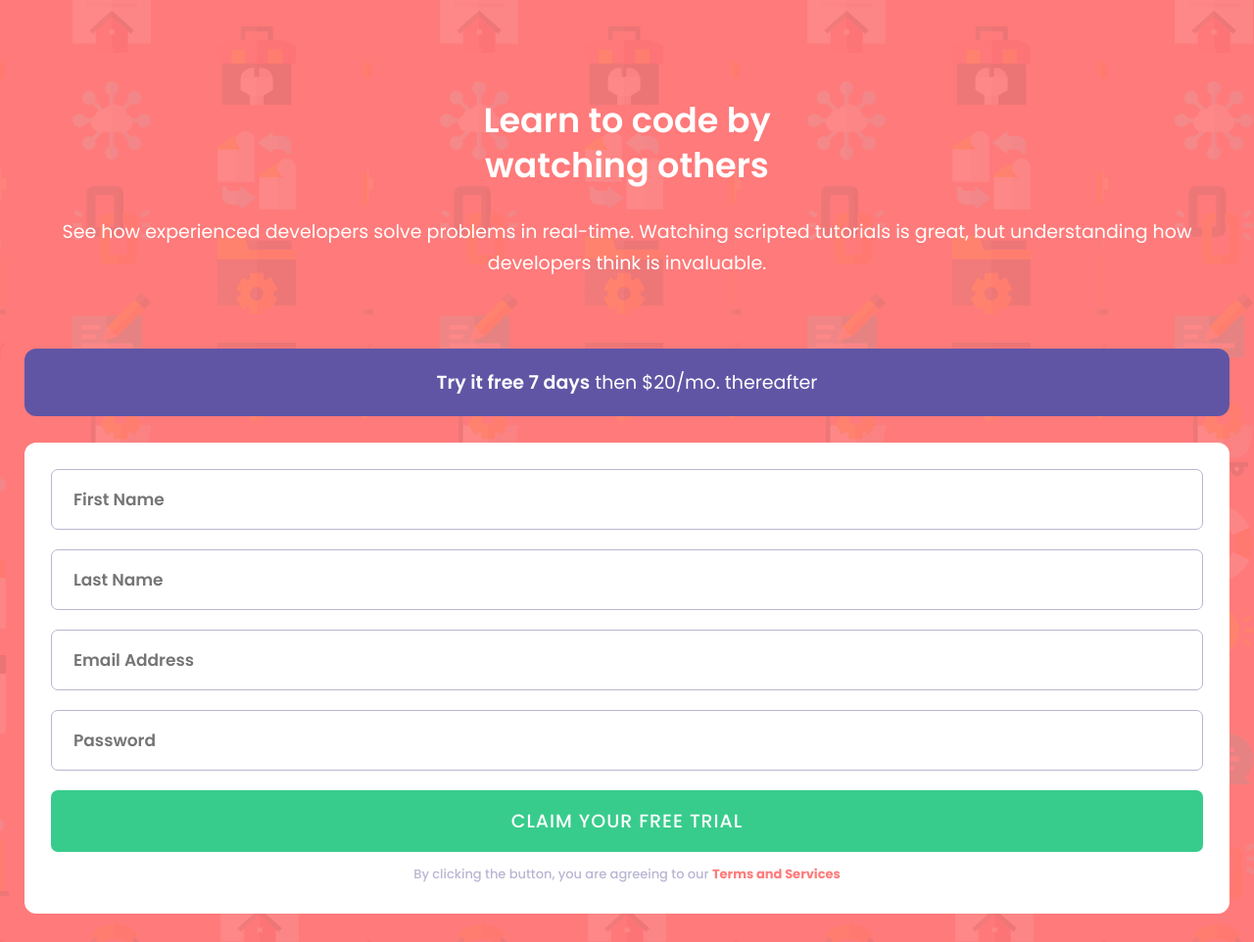
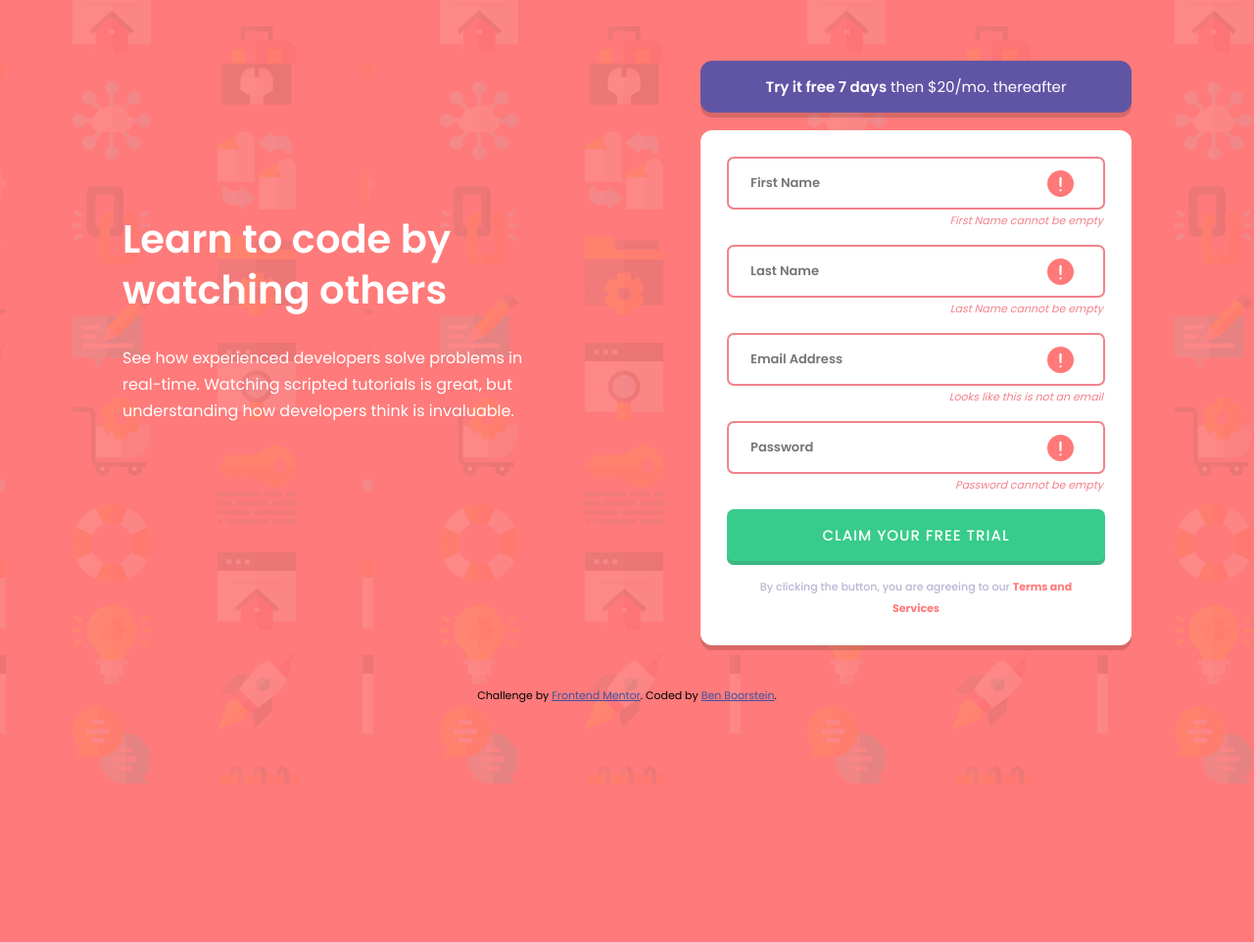
Before and after one commit to benboorstein/FEM-project---intro-component-with-signup-form-master, a plain HTML site: page index.html in a window 1280 px wide. Shown: the top 962 px of the page at 98% size. After the commit the page ends 800 px from the top, so only its background shows below. Drawn offline with Linux system fonts and the light colour scheme.

Commit message:
html and css changes...

```diff
--- a/assets/css/style.css
+++ b/assets/css/style.css
@@ -3,14 +3,15 @@
 That way, you can intuitively pick the right one for any context."
 */
 
-/* For this FEM project, I have not yet made it work fully with the "tab test" (for accessibility). */
+/* For device widths: https://viewportsizer.com/devices/. */
 
+/* Remember "tab test" for accessibility. */
 
 /************************************************************
 ********** For Mobile/Narrow Viewport **********
 ************************************************************/
 
-/* Remember I worked with FEM's mobile demo at zoom bbbbbbbbbbbbbbbbbb. */
+/* Remember I worked with FEM's mobile demo at zoom [N/A this time]. */
 
 /* Always use this, as Brian Holt advises. It makes the size ("width", for example) of every element equal to the element's content + its padding + its border, and not inclusive of margin of course. */
 * {
@@ -26,8 +27,8 @@ body {
     font-family: 'Poppins', sans-serif;
     padding: 100px 25px 0 25px; /* Using 25px padding here instead of "width: [some percentage]", or something like it, on <main>. Remember padding doesn't always "expand outwards"; most of the time it actually eats into the space of its child, as is the case here. */
     background:
-        hsl(0, 100%, 74%)
         url("../../assets/img/bg-intro-mobile.png")
+            hsl(0, 100%, 74%)
             repeat
             scroll;
 }
@@ -80,6 +81,13 @@ main
     border-radius: 12px;
 }
 
+.try-it-pitch, .form-parent {
+    box-shadow:
+        /* bottom: */
+            0px 10px 0px 0px rgba(0, 0, 0, 0.15);
+            /* offset-x | offset-y | blur-radius | spread-radius | color */
+}
+
 .form-input {
     width: 100%;
     font-family: 'Poppins', sans-serif;
@@ -90,6 +98,46 @@ main
     padding: 17px 0 17px 22px;
     margin-bottom: 20px;
 }
+
+/*******************************************************************************************************/
+/*******************************************************************************************************/
+/*******************************************************************************************************/
+
+
+/******************* LEFT OFF HERE ********************/
+
+.form-input:invalid {
+    border: 2px solid #f1828d;
+    background:
+        url("../../assets/img/icon-error.svg")
+            no-repeat
+            scroll
+            325px center / 27px 27px; /* x-axis y-axis / width height */
+}
+
+input + p {
+    font-size: 11px;
+    font-style: italic;
+    color: #f1828d;
+    text-align: right;
+    margin: -17px 2px 16px 0;
+}
+
+
+/*******************************************************************************************************/
+/*******************************************************************************************************/
+/*******************************************************************************************************/
+
+
+
+
+
+
+
+
+
+
+
 
 .free-trial-btn {
     width: 100%;
@@ -103,13 +151,26 @@ main
     color: white;
     padding: 17px 0;
     border: none;
+    cursor: pointer;
+    box-shadow:
+        /* bottom: */
+            0px 5px 0px 0px rgba(41, 174, 116, 0.9)
+            /* offset-x | offset-y | blur-radius | spread-radius | color */
+}
+
+.free-trial-btn:active {
+    background-color: hsl(154, 71%, 60%);
+    box-shadow:
+        /* bottom: */
+            0px 5px 0px 0px rgba(56, 204, 140, 0.9)
+            /* offset-x | offset-y | blur-radius | spread-radius | color */
 }
 
 .terms-of-click {
     margin: 0;
     color: hsl(246, 25%, 77%);
     font-size: 13px;
-    font-weight: 500; /*change?*/
+    font-weight: 500;
     text-align: center;
     padding: 10px 25px 0 25px;
     line-height: 2.0;
@@ -140,23 +201,92 @@ footer
 ********** For Desktop/Wide Viewport **********
 ************************************************************/
 
-/*@media screen and (min-width: 850px) {*/ /* starting at width of 850px, the code below (which is only for CHANGES to the above code) will take effect. */
+@media screen and (min-width: 768px) { /* starting at width of 768px, the code below (which is only for CHANGES to the above code) will take effect. */
+
+    body {
+        padding: 0;
+    }
+
+    .header-main-container { /* I needed a way to keep <footer> out of Flex (so that it stays at the bottom), so I created this <div> to contain <header> and <main> */
+        padding: 62px 125px 43px 125px;
+        display: flex;
+        justify-content: space-between;
+        gap: 150px; /* 'gap' is not part of Flexbox. It puts space between elements. */
+    }
+
+    .header-main-container > * { /* i.e., all elements that are children of .header-main-container */
+        flex: 1;
+    }
 
     /****************************************
     header
     ****************************************/
 
+    header {
+        align-self: center;
+        text-align: left;
+    }
+
+    .title {
+        max-width: none;
+        font-size: 40px;
+    }
+
+    .header-p {
+        font-size: 16px;
+    }
 
     /****************************************
     main
     ****************************************/
 
+    .try-it-pitch {
+        font-size: 15px;
+        padding: 15px 0;
+        margin-bottom: 18px;
+    }
+
+    .try-it-pitch, .form-parent {
+        box-shadow:
+            /* bottom: */
+                0px 5px 0px 0px rgba(0, 0, 0, 0.15);
+                /* offset-x | offset-y | blur-radius | spread-radius | color */
+    }
+
+    .form-input {
+        font-size: 13px;
+        padding: 15px 0 15px 22px;
+    }
+
+    .free-trial-btn {
+        font-size: 15px;
+        padding: 15px 0;
+        box-shadow:
+            /* bottom: */
+                0px 4px 0px 0px rgba(41, 174, 116, 0.9)
+                /* offset-x | offset-y | blur-radius | spread-radius | color */
+    }
+
+    .free-trial-btn:active {
+        box-shadow:
+            /* bottom: */
+                0px 4px 0px 0px rgba(56, 204, 140, 0.9)
+                /* offset-x | offset-y | blur-radius | spread-radius | color */
+    }
+
+    .terms-of-click {
+        font-size: 11px;
+        padding: 15px 25px 0 25px;
+    }
 
     /****************************************
     footer
     ****************************************/
 
-/* } */
+    .attribution {
+        margin: 0;
+    }
+}
 
 
 
@@ -186,6 +316,8 @@ child {
     flex-basis: ;    auto is default
     order: ;    0 is default
 
-    flex: [a number];    this is a way (instead of using percentages outside of Flexbox) to set relative sizes of elements. (This is how I THOUGHT flex-grow worked.)
+    flex: [flex-grow number, flex-shrink number, flex-basis number];    this is a way (instead of using % outside of Flexbox) to set relative sizes of elements. (This is how I THOUGHT 'flex-grow' worked.) An example is 'flex: 1 1 0;' (the shorthand for which is the oft used 'flex: 1;').
+
+    margin-top: auto;    this puts the element at the bottom.
 }
 */
--- a/index.html
+++ b/index.html
@@ -23,6 +23,7 @@
     <title>Frontend Mentor | Intro component with sign up form</title>
   </head>
   <body>
+    <div class="header-main-container">
       <header>
         <h1 class="title">
           Learn to code by watching others
@@ -37,18 +38,22 @@
           <span>Try it free 7 days</span> then $20/mo. thereafter
         </div>
         <section class="form-parent">
-        <form action="" method="get" class="form">
+          <form action="" method="get">
             <div class="form-input-div">
               <input type="text" name="first-name" id="first-name" class="form-input" placeholder="First Name" required>
+              <p>First Name cannot be empty</p>
             </div>
             <div class="form-input-div">
               <input type="text" name="last-name" id="last-name" class="form-input" placeholder="Last Name" required>
+              <p>Last Name cannot be empty</p>
             </div>
             <div class="form-input-div">
               <input type="email" name="email" id="email" class="form-input" placeholder="Email Address" required>
+              <p>Looks like this is not an email</p>
             </div>
             <div class="form-input-div">
-            <input type="password" name="password" id="password" class="form-input" placeholder="Password" required>
+              <input type="password" name="password" id="password" class="form-input" placeholder="Password" required minlength="8" maxlength="14">
+              <p>Password cannot be empty</p>
             </div>
             <div class="form-input-div">
               <input type="submit" class="free-trial-btn" value="Claim your free trial">
@@ -59,6 +64,7 @@
           </p>
         </section>
       </main>
+    </div>
     <footer>
       <p class="attribution">
         Challenge by <a href="https://www.frontendmentor.io?ref=challenge" target="_blank">Frontend Mentor</a>.
```
Lines whose indentation alone changed are shown as unchanged.
